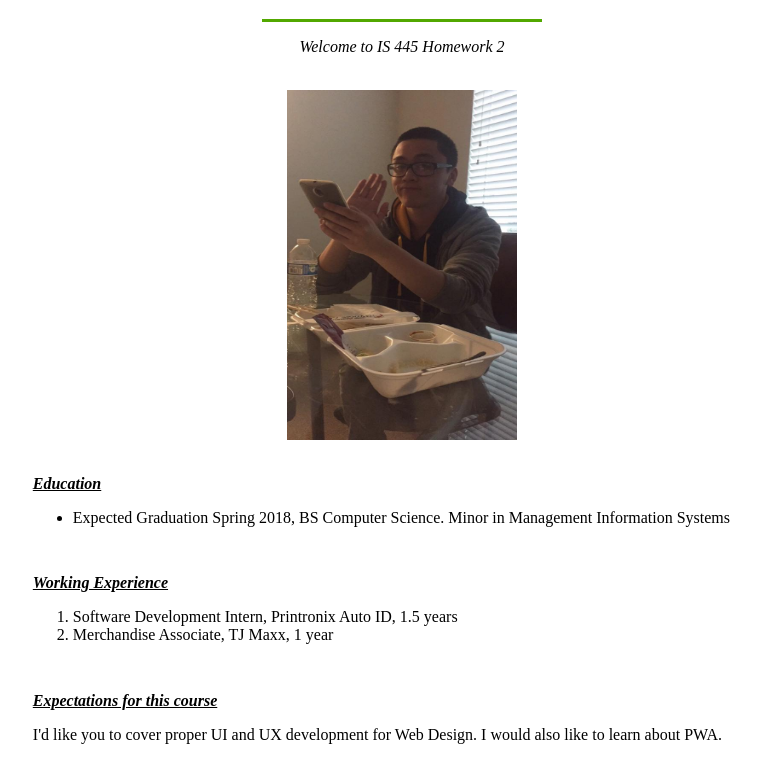
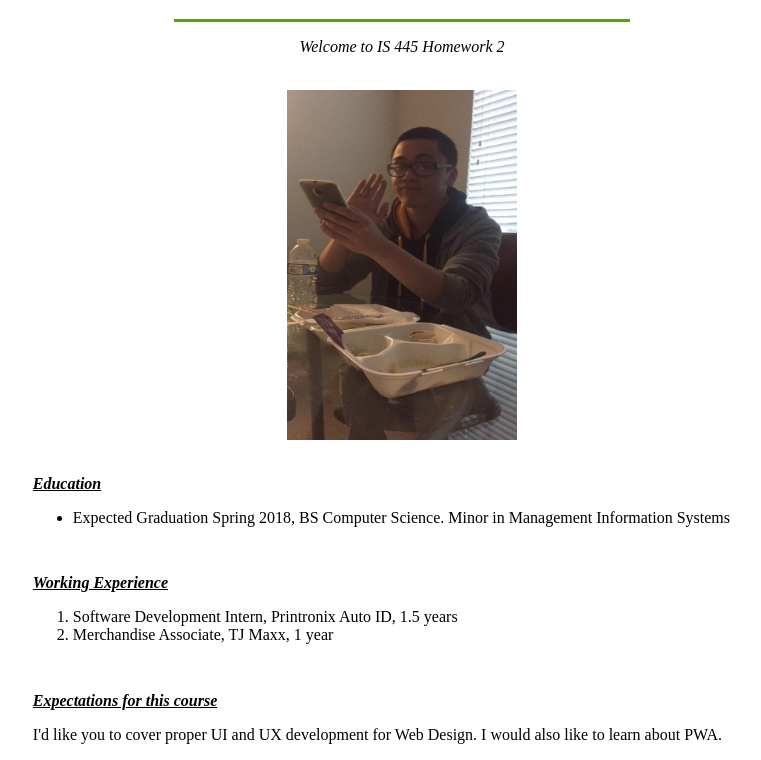
Before and after one commit to fhcsulb/IS-445-Assign-2, a website: page website/linkedpage.html in a window 1280 px wide. Shown: the part 61-821 px from the top of the page, without its empty margins (238-999 px from the left). Drawn offline with Linux system fonts and the light colour scheme.

Commit message:
Increased the width of the hr.

```diff
--- a/website/styles.css
+++ b/website/styles.css
@@ -4,7 +4,7 @@ h1 {
 }
 
 hr {
-    width: 37%;
+    width: 60%;
     border-color: lawngreen;
     border-width: 3px 0 0;
 
```
